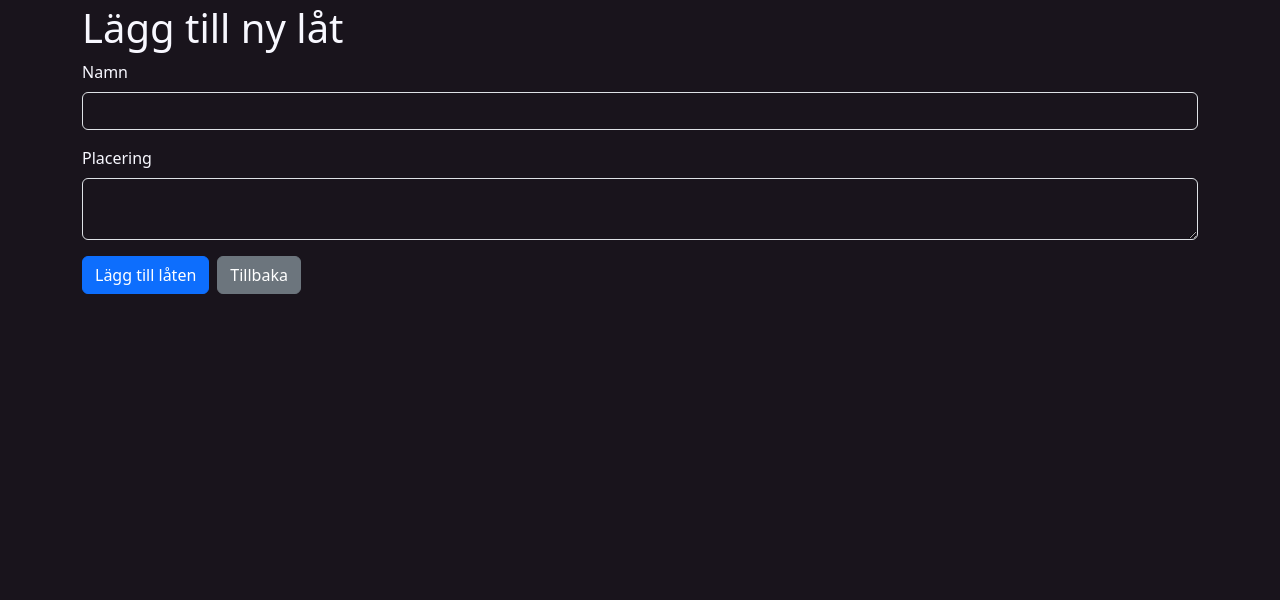
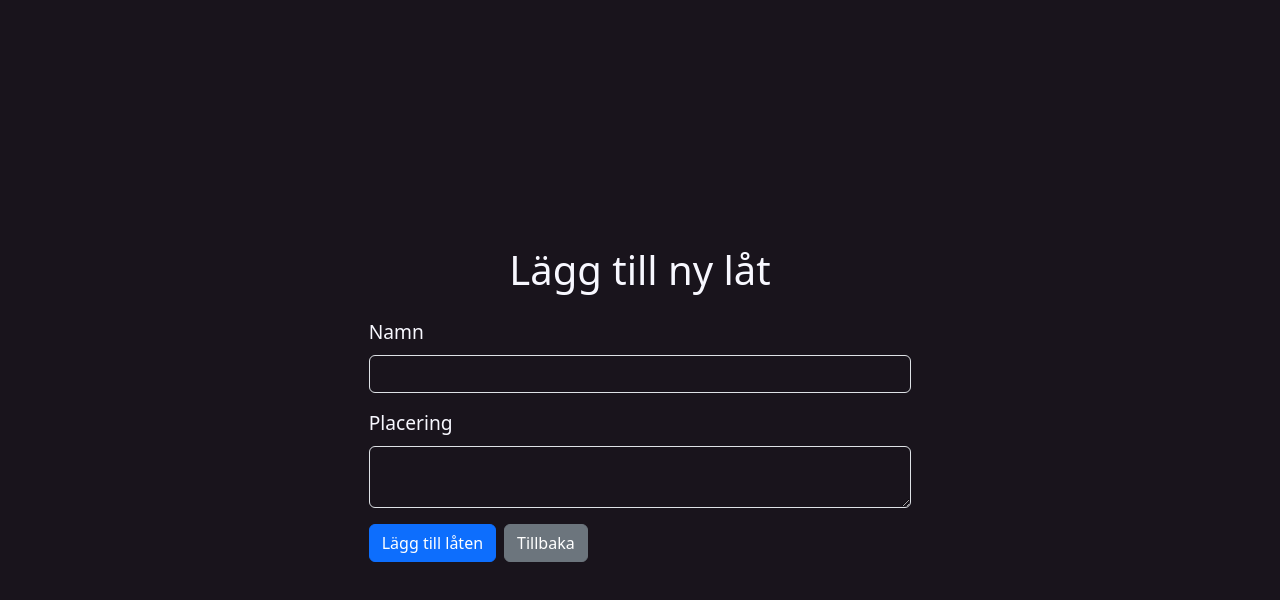
Before and after one commit to JNordstroom/ArtistAssignment, a React (Vite) app in the folder webReact/: page /AddNewSongView/1 in a window 1280 px wide. Shown: the top 600 px of the page. Built offline with nearby package versions, Linux system fonts and the light colour scheme; no server answers.

Commit message:
Updated form again so it is centered on the page

```diff
--- a/webReact/src/views/AddNewSongView.jsx
+++ b/webReact/src/views/AddNewSongView.jsx
@@ -1,7 +1,7 @@
 import { useState } from 'react';
 import { post } from '../utilsAndHooks/ApiService';
 import { useNavigate, useParams } from 'react-router-dom';
-import { Form, Button } from 'react-bootstrap';
+import { Form, Button, Container, Row } from 'react-bootstrap';
 
 const CreateNewAlbumView = () => {
   const [formData, setFormData] = useState({ Namn: '', Placering: null, AlbumId: null });
@@ -47,8 +47,9 @@ const CreateNewAlbumView = () => {
   };
 
   return (
-    <div>
-      <h1>Lägg till ny låt</h1>
+    <Container className='d-flex justify-content-center align-items-center' style={{ width: "90%", maxWidth: "800px", minHeight: "100vh", fontSize: "1.2rem", padding: "20px" }}>
+      <Row>
+      <h1 className='d-flex justify-content-center mb-4'>Lägg till ny låt</h1>
         <Form onSubmit={handleSubmit}>
           <Form.Group className="mb-3" controlId="Namn">
             <Form.Label>Namn</Form.Label>
@@ -75,12 +76,15 @@ const CreateNewAlbumView = () => {
           <Button type="submit" variant="primary" style={{ marginRight: '0.5rem' }}>
             Lägg till låten
           </Button>
-        <Button variant="secondary" onClick={goBack} className="mr-x">
+          <Button variant="secondary" onClick={goBack}>
             Tillbaka
           </Button>
         </Form>
-    </div>
+      </Row>
+
+    </Container>
   );
+
 };
 
 export default CreateNewAlbumView;
```
Lines whose indentation alone changed are shown as unchanged.
